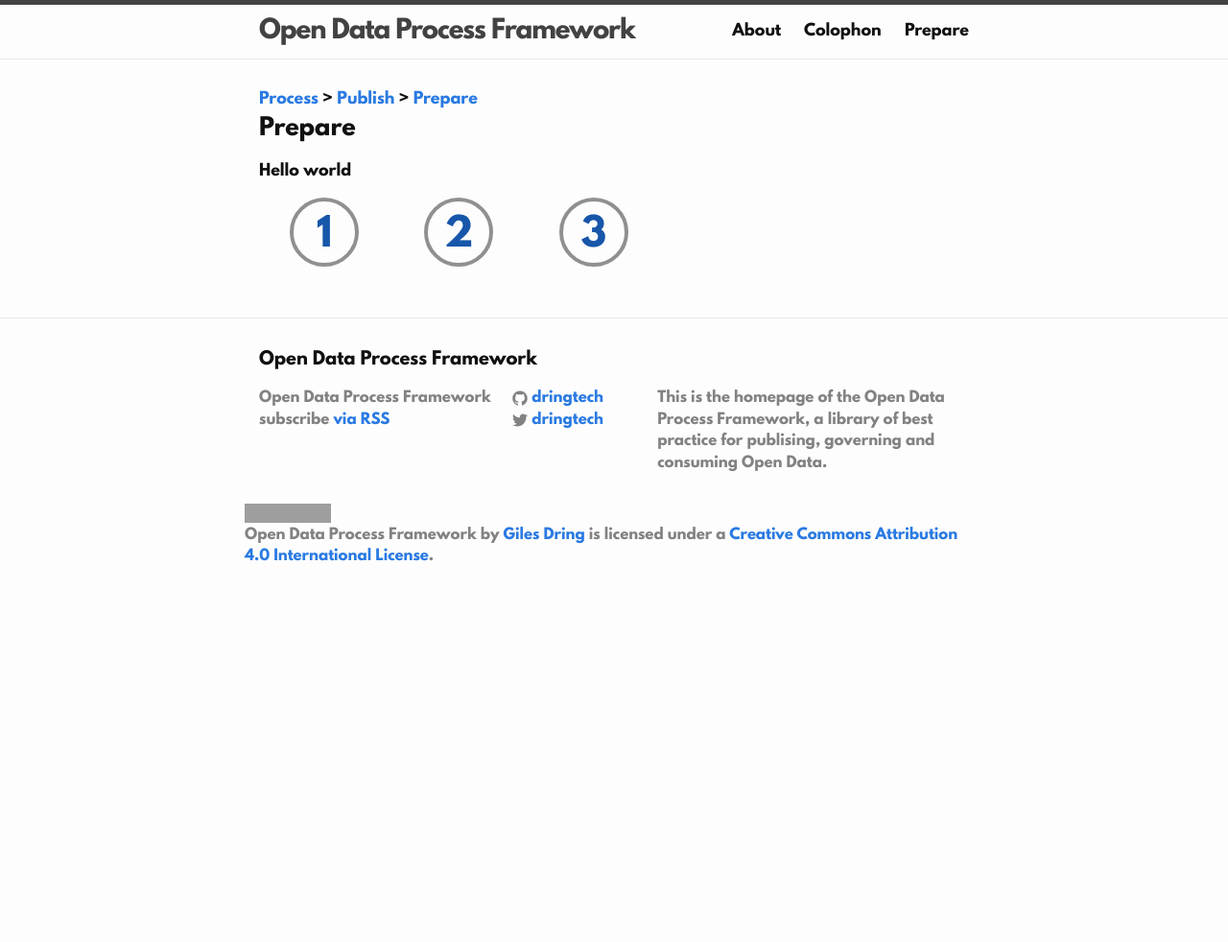
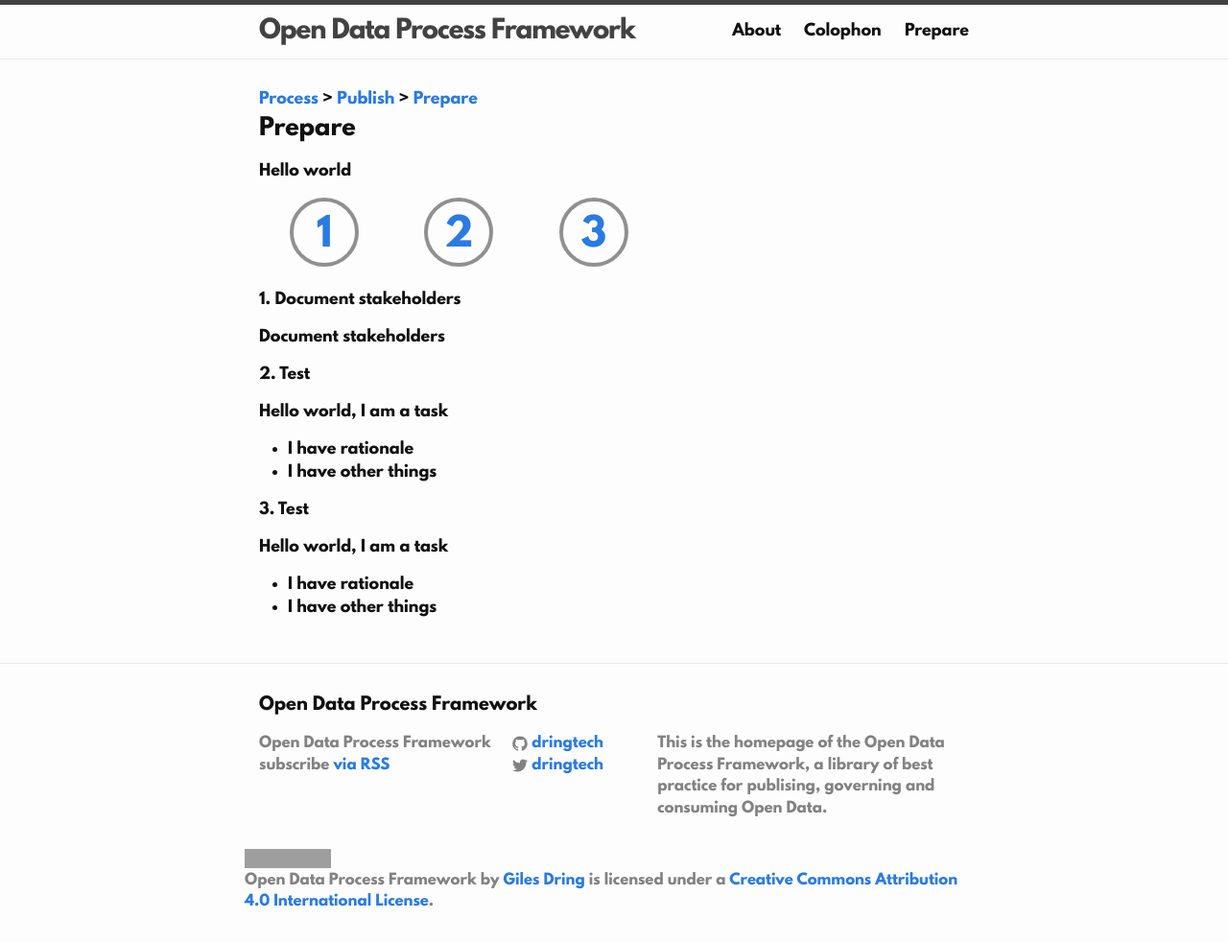
Before and after one commit to dringtech/odpf, a Jekyll site: the page built from process/publish/prepare/index.html, in a window 1280 px wide. Shown: the whole page at 96% size. Built offline with Jekyll 4.4.1, drawn with Linux system fonts in a browser that asks for light colours; before the commit the page ends 900 px from its top, so only the background shows below that; grey boxes are pictures that could not be loaded.

Commit message:
Adding inline process definition

```diff
--- /dev/null
+++ b/_includes/task/document-stakeholders.md
@@ -0,0 +1 @@
+Document stakeholders
--- a/_layouts/phase.html
+++ b/_layouts/phase.html
@@ -15,7 +15,7 @@ layout: default
       <ul>
         {% for task in page.tasks %}
           <li>
-            <a href="">{{ task }}</a>
+            <a href="#{{task | handle }}">{{ forloop.index }}</a>
           </li>
         {% endfor %}
       </ul>
@@ -23,11 +23,13 @@ layout: default
 
   </header>
 
-  <!--
-  <p>HTML</p>
-  {% include task/test.html %}
-
-  <p>Markdown</p>
-  {% include task.html name='test' %} -->
+  <section>
+    {% for task in page.tasks %}
+      <section id='{{ task | handle }}'>
+        <h1>{{forloop.index}}. {{ task | replace: "-"," " | capitalize }}</h1>
+        {% include task.html name=task %}
+      </section>
+    {% endfor %}
+  </section>
 
 </article>
--- a/process/publish/prepare/index.html
+++ b/process/publish/prepare/index.html
@@ -2,9 +2,9 @@
 layout: phase
 title: Prepare
 tasks:
-  - 1
-  - 2
-  - 3
+  - document-stakeholders
+  - test
+  - test
 ---
 <p>
   Hello world
```
